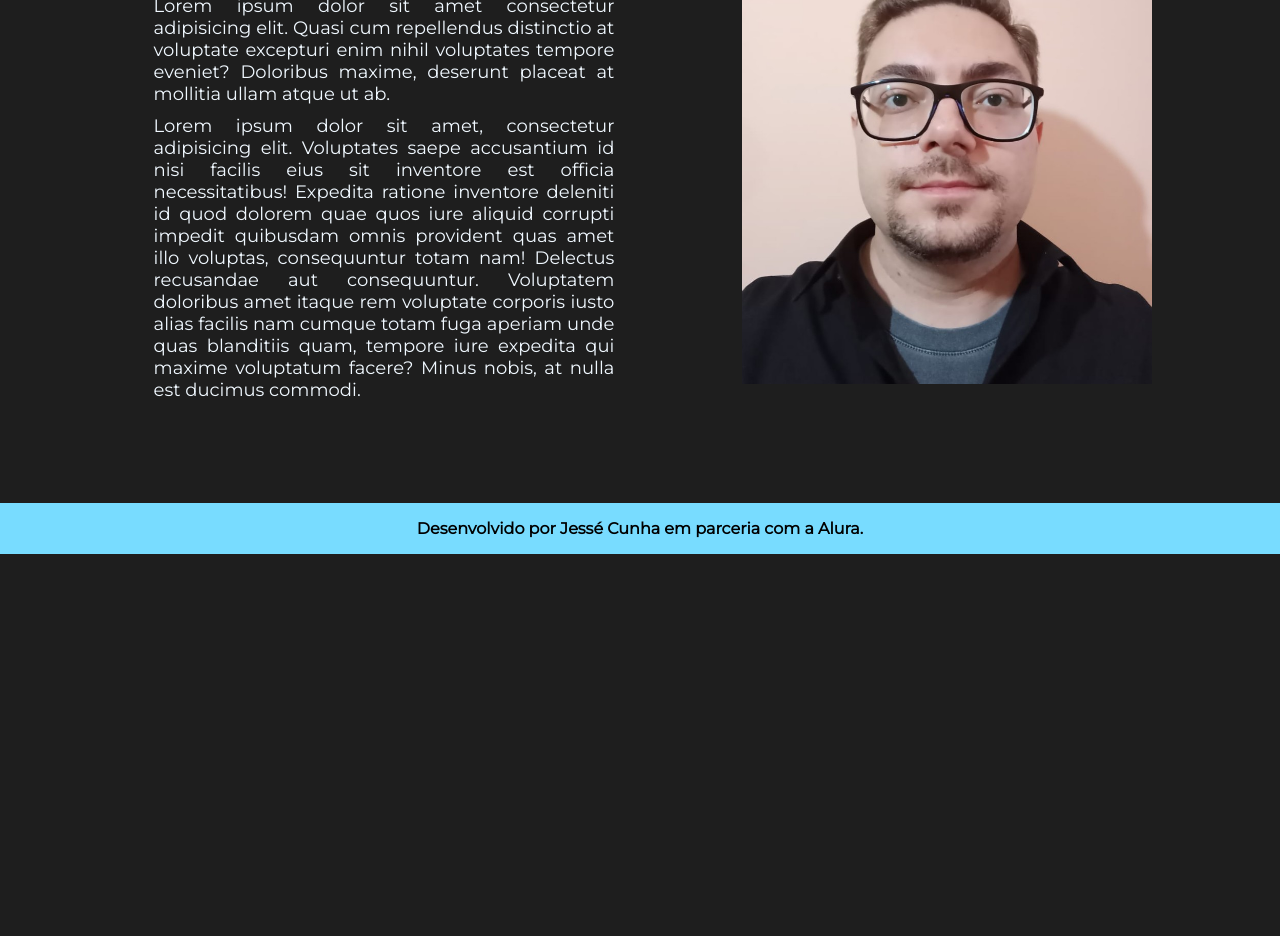
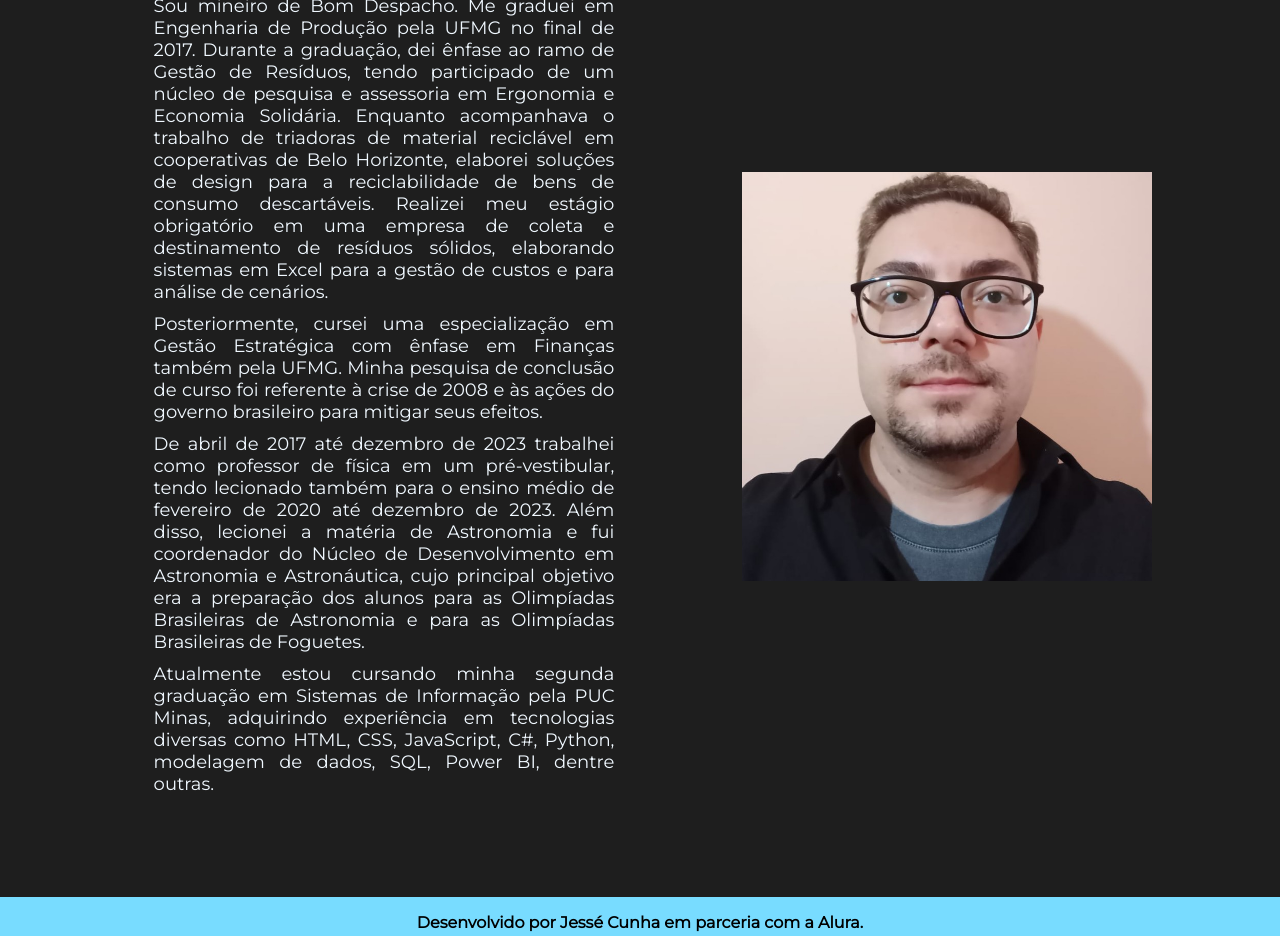
Before and after one commit to Jesse-Cunha/portfolio1, a plain HTML site: page about.html in a window 1280 px wide. Shown: the part 194-1130 px from the top of the page. Before the commit the page ends 800 px from the top, so only its background shows below. Drawn offline with Linux system fonts and the light colour scheme.

Commit message:
Alteração da seção "sobre mim"

```diff
--- a/about.html
+++ b/about.html
@@ -26,11 +26,13 @@
 
             <h2 class = "principal__sobre__mim__titulo">Sobre mim</h2>
 
-            <p class = "principal__sobre__mim__paragrafo">Lorem ipsum dolor sit amet consectetur adipisicing elit. Quasi cum repellendus distinctio at voluptate excepturi enim nihil voluptates tempore eveniet? Doloribus maxime, deserunt placeat at mollitia ullam atque ut ab.
+            <p class = "principal__sobre__mim__paragrafo">  Sou mineiro de Bom Despacho. Me graduei em Engenharia de Produção pela UFMG no final de 2017. Durante a graduação, dei ênfase ao ramo de Gestão de Resíduos, tendo participado de um núcleo de pesquisa e assessoria em Ergonomia e Economia Solidária. Enquanto acompanhava o trabalho de triadoras de material reciclável em cooperativas de Belo Horizonte, elaborei soluções de design para a reciclabilidade de bens de consumo descartáveis. Realizei meu estágio obrigatório em uma empresa de coleta e destinamento de resíduos sólidos, elaborando sistemas em Excel para a gestão de custos e para análise de cenários.
             </p>
 
-            <p class = "principal__sobre__mim__paragrafo">Lorem ipsum dolor sit amet, consectetur adipisicing elit. Voluptates saepe accusantium id nisi facilis eius sit inventore est officia necessitatibus! Expedita ratione inventore deleniti id quod dolorem quae quos iure aliquid corrupti impedit quibusdam omnis provident quas amet illo voluptas, consequuntur totam nam! Delectus recusandae aut consequuntur. Voluptatem doloribus amet itaque rem voluptate corporis iusto alias facilis nam cumque totam fuga aperiam unde quas blanditiis quam, tempore iure expedita qui maxime voluptatum facere? Minus nobis, at nulla est ducimus commodi.
+            <p class = "principal__sobre__mim__paragrafo">  Posteriormente, cursei uma especialização em Gestão Estratégica com ênfase em Finanças também pela UFMG. Minha pesquisa de conclusão de curso foi referente à crise de 2008 e às ações do governo brasileiro para mitigar seus efeitos.
             </p>
+            <p class = "principal__sobre__mim__paragrafo">  De abril de 2017 até dezembro de 2023 trabalhei como professor de física em um pré-vestibular, tendo lecionado também para o ensino médio de fevereiro de 2020 até dezembro de 2023. Além disso, lecionei a matéria de Astronomia e fui coordenador do Núcleo de Desenvolvimento em Astronomia e Astronáutica, cujo principal objetivo era a preparação dos alunos para as Olimpíadas Brasileiras de Astronomia e para as Olimpíadas Brasileiras de Foguetes.</p>
+            <p class = "principal__sobre__mim__paragrafo">  Atualmente estou cursando minha segunda graduação em Sistemas de Informação pela PUC Minas, adquirindo experiência em tecnologias diversas como HTML, CSS, JavaScript, C#, Python, modelagem de dados, SQL, Power BI, dentre outras.</p>
 
         </section>
 
```
Also changed, not shown: index.html (+1 -1 lines).
